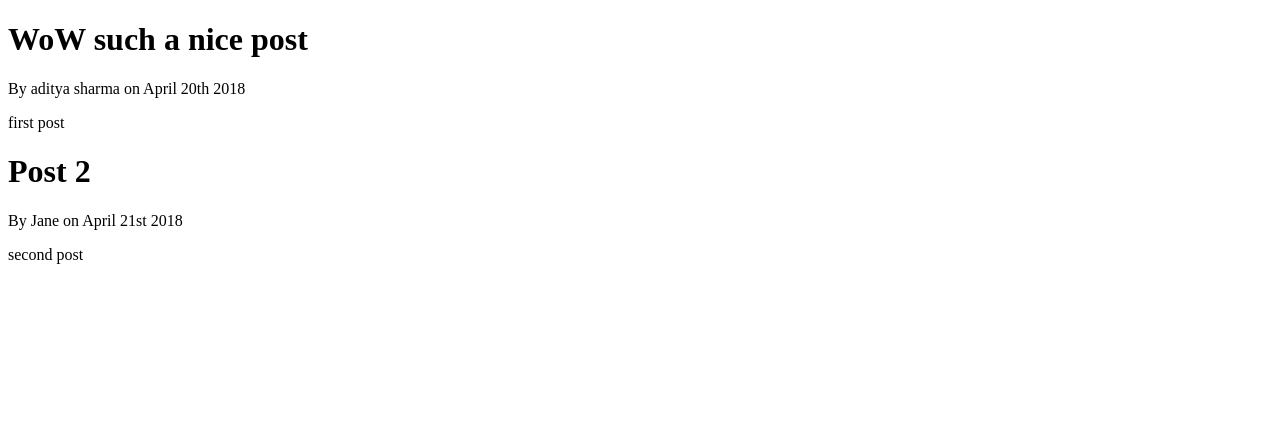
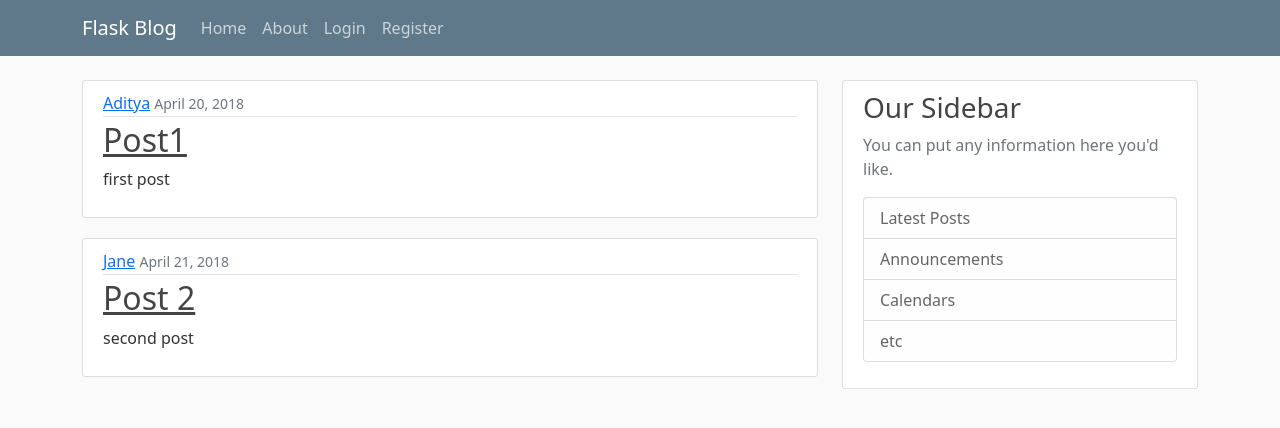
Before and after one commit to AdityaSharma223/flaskwebsite, a Flask app: page / in a window 1280 px wide. Shown: the top 428 px of the page. Run offline with Flask 2, Linux system fonts and the light colour scheme.

Commit message:
add templates and layout.html & bootstrap css

```diff
--- a/flaskblog.py
+++ b/flaskblog.py
@@ -1,18 +1,20 @@
-from flask import Flask, render_template
+from flask import Flask, render_template, url_for
 app = Flask(__name__)
 
 posts = [
     {
-        'author': 'aditya sharma',
-        'title': 'WoW such a nice post',
+        'author': 'Aditya',
+        'title': 'Post1 ',
         'content': 'first post',
-        'date_posted': 'April 20th 2018'
+        'date_posted': 'April 20, 2018',
+        'tags': ['sports', 'football']
     },
     {
         'author': 'Jane',
         'title': 'Post 2',
-        'content': 'second post ',
-        'date_posted': 'April 21st 2018'
+        'content': 'second post',
+        'date_posted': 'April 21, 2018',
+        'tags': ['lifestyle', 'cooking']
     }
 ]
 
@@ -22,7 +24,7 @@ def hello():
 
 @app.route("/about")
 def about():
-    return render_template('about.html')
+    return render_template('about.html', title="About")
 
 # if __name__ == "__main__":
 #     app.run(debug=True)
--- /dev/null
+++ b/static/main.css
@@ -0,0 +1,80 @@
+body {
+  background: #fafafa;
+  color: #333333;
+  margin-top: 5rem;
+}
+
+h1, h2, h3, h4, h5, h6 {
+  color: #444444;
+}
+
+.bg-steel {
+  background-color: #5f788a;
+}
+
+.site-header .navbar-nav .nav-link {
+  color: #cbd5db;
+}
+
+.site-header .navbar-nav .nav-link:hover {
+  color: #ffffff;
+}
+
+.site-header .navbar-nav .nav-link.active {
+  font-weight: 500;
+}
+
+.content-section {
+  background: #ffffff;
+  padding: 10px 20px;
+  border: 1px solid #dddddd;
+  border-radius: 3px;
+  margin-bottom: 20px;
+}
+
+.article-title {
+  color: #444444;
+}
+
+a.article-title:hover {
+  color: #428bca;
+  text-decoration: none;
+}
+
+.article-content {
+  white-space: pre-line;
+}
+
+.article-img {
+  height: 65px;
+  width: 65px;
+  margin-right: 16px;
+}
+
+.article-metadata {
+  padding-bottom: 1px;
+  margin-bottom: 4px;
+  border-bottom: 1px solid #e3e3e3
+}
+
+.article-metadata a:hover {
+  color: #333;
+  text-decoration: none;
+}
+
+.article-svg {
+  width: 25px;
+  height: 25px;
+  vertical-align: middle;
+}
+
+.account-img {
+  height: 125px;
+  width: 125px;
+  margin-right: 20px;
+  margin-bottom: 16px;
+}
+
+.account-heading {
+  font-size: 2.5rem;
+}
--- a/templates/home.html
+++ b/templates/home.html
@@ -1,16 +1,19 @@
-<!DOCTYPE html>
-<html>
-    <head>
-        <title>Hi my name's aditya</title>
-    </head>
-    <body>
+{% extends "layout.html" %}
+{% block content %}
 
-        <!-- posts -->
-        {% for post in posts %}
-        <h1>{{ post.title }}</h1>
-        <p>By {{ post.author }} on {{ post.date_posted }}</p>
-        <p>{{ post.content }}</p>
-        {% endfor %}
+    {% for post in posts %}
 
-    </body>
-</html>
+    <article class="media content-section">
+      <div class="media-body">
+        <div class="article-metadata">
+          <a class="mr-2" href="#">{{ post.author }}</a>
+          <small class="text-muted">{{ post.date_posted }}</small>
+        </div>
+        <h2><a class="article-title" href="#">{{ post.title }}</a></h2>
+        <p class="article-content">{{ post.content }}</p>
+      </div>
+    </article>
+
+    {% endfor %}
+
+{% endblock content %}
--- /dev/null
+++ b/templates/layout.html
@@ -0,0 +1,68 @@
+<!DOCTYPE html>
+<html>
+    <head>
+
+<!-- Required meta tags -->
+    <meta charset="utf-8">
+    <meta name="viewport" content="width=device-width, initial-scale=1">
+
+    <!-- Bootstrap CSS -->
+    <link href="https://cdn.jsdelivr.net/npm/bootstrap@5.0.2/dist/css/bootstrap.min.css" rel="stylesheet" integrity="sha384-EVSTQN3/azprG1Anm3QDgpJLIm9Nao0Yz1ztcQTwFspd3yD65VohhpuuCOmLASjC" crossorigin="anonymous">
+    <link rel="stylesheet" type="text/css" href="{{ url_for('static', filename='main.css') }}">
+
+    {% if title %}
+        <title>Flask blog - {{ title }}</title>
+    {% else %}
+        <title>Flask blog</title>
+    {% endif %}
+
+    </head>
+    <body>
+        <!-- navigation -->
+        <header class="site-header">
+            <nav class="navbar navbar-expand-md navbar-dark bg-steel fixed-top">
+                <div class="container">
+                    <a class="navbar-brand mr-4" href="/">Flask Blog</a>
+                    <button class="navbar-toggler" type="button" data-toggle="collapse" data-target="#navbarToggle" aria-controls="navbarToggle" aria-expanded="false" aria-label="Toggle navigation">
+                        <span class="navbar-toggler-icon"></span>
+                    </button>
+                    <div class="collapse navbar-collapse" id="navbarToggle">
+                        <div class="navbar-nav mr-auto">
+                            <a class="nav-item nav-link" href="/">Home</a>
+                            <a class="nav-item nav-link" href="/about">About</a>
+                        </div>
+                        <!-- Navbar Right Side -->
+                        <div class="navbar-nav">
+                            <a class="nav-item nav-link" href="/login">Login</a>
+                            <a class="nav-item nav-link" href="/register">Register</a>
+                        </div>
+                    </div>
+                </div>
+            </nav>
+        </header>
+
+
+        <main role="main" class="container">
+            <div class="row">
+                <div class="col-md-8">
+                    {% block content %}{% endblock %}
+                </div>
+                <div class="col-md-4">
+                    <div class="content-section">
+                        <h3>Our Sidebar</h3>
+                        <p class='text-muted'>You can put any information here you'd like.
+                        <ul class="list-group">
+                            <li class="list-group-item list-group-item-light">Latest Posts</li>
+                            <li class="list-group-item list-group-item-light">Announcements</li>
+                            <li class="list-group-item list-group-item-light">Calendars</li>
+                            <li class="list-group-item list-group-item-light">etc</li>
+                        </ul>
+                        </p>
+                    </div>
+                </div>
+            </div>
+        </main>
+        <script src="https://cdn.jsdelivr.net/npm/@popperjs/core@2.9.2/dist/umd/popper.min.js" integrity="sha384-IQsoLXl5PILFhosVNubq5LC7Qb9DXgDA9i+tQ8Zj3iwWAwPtgFTxbJ8NT4GN1R8p" crossorigin="anonymous"></script>
+    <script src="https://cdn.jsdelivr.net/npm/bootstrap@5.0.2/dist/js/bootstrap.min.js" integrity="sha384-cVKIPhGWiC2Al4u+LWgxfKTRIcfu0JTxR+EQDz/bgldoEyl4H0zUF0QKbrJ0EcQF" crossorigin="anonymous"></script>
+    </body>
+</html>
```
Also changed, not shown: templates/about.html (+6 -9 lines).
